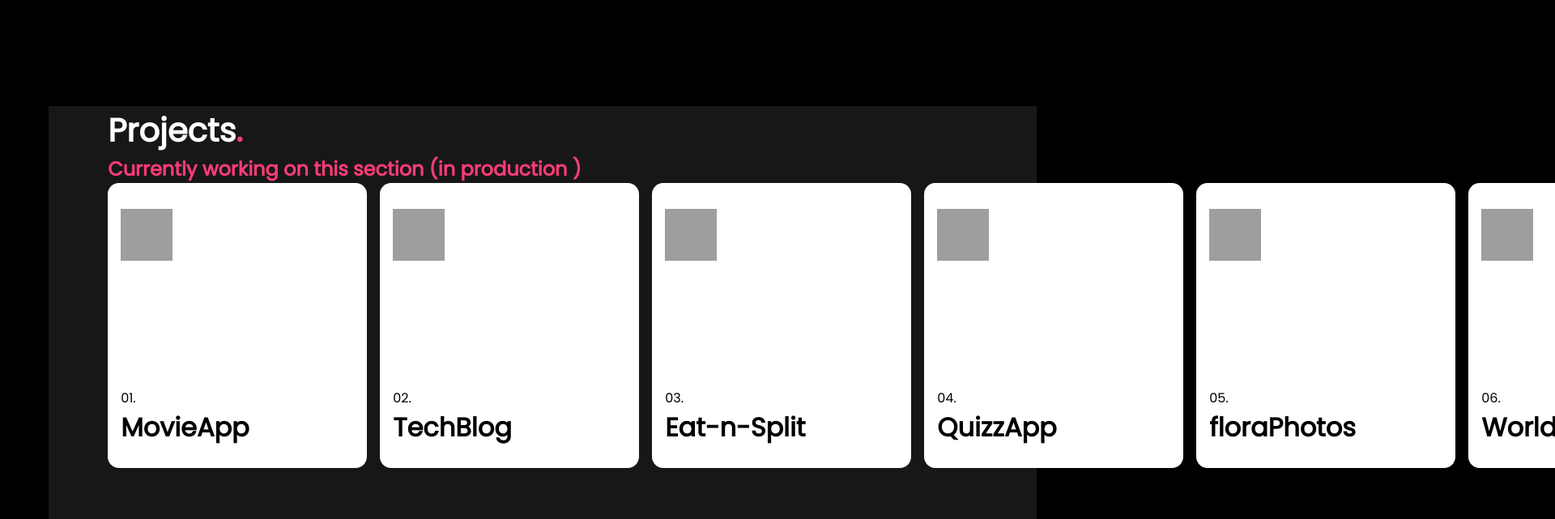
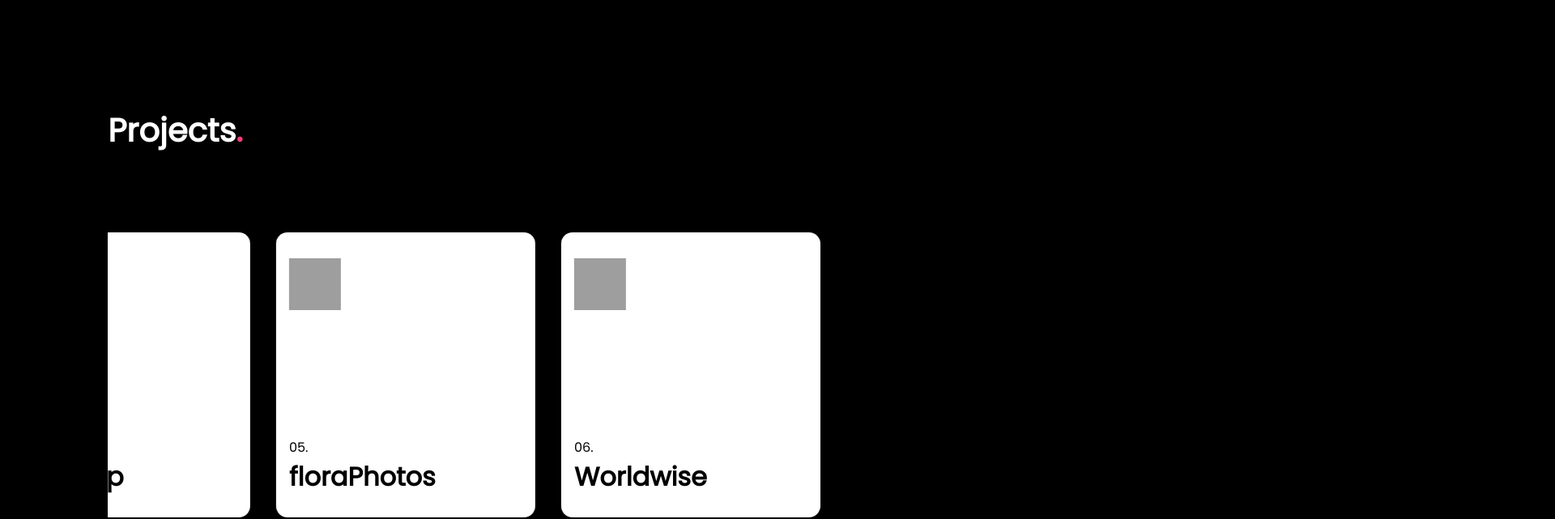
Before and after one commit to AishaMirza1/Portfolio, a React (Create React App) app: page / in a window 1280 px wide. Shown: the part 1228-1869 px from the top of the page at 81% size, 1920 px wide, since content can reach past the window. Built offline with nearby package versions, Linux system fonts and the light colour scheme; grey boxes are pictures that could not be loaded.

Commit message:
feat: projects card carowsel complete

```diff
--- a/src/components/nav/NavTop.module.css
+++ b/src/components/nav/NavTop.module.css
@@ -4,9 +4,8 @@
   display: flex;
   justify-content: space-between;
   align-items: center;
-  padding: 8px 30px;
+  padding: 0.6rem 30px;
   background: transparent;
-
   position: fixed;
   z-index: 999;
 }
--- a/src/components/project/Project.js
+++ b/src/components/project/Project.js
@@ -1,7 +1,13 @@
 import styles from "./Project.module.css";
 import ProjectCard from "../projectCard/ProjectCard";
 import Reveal from "../Reveal";
+import { useRef } from "react";
+import { motion, useScroll, useTransform } from "framer-motion";
 export default function Project() {
+  const ref = useRef(null);
+  const { scrollYProgress } = useScroll({ target: ref });
+  const x = useTransform(scrollYProgress, [0, 1], ["5%", "-75%"]);
+  console.log(scrollYProgress);
   return (
     <section id="projects" className={styles.projects}>
       <div className={styles.content}>
@@ -10,10 +16,12 @@ export default function Project() {
             Projects<span style={{ color: "#ff3c78" }}>.</span>
           </h1>
         </Reveal>
-        <h2 style={{ color: "#ff3c78" }}>
-          Currently working on this section (in production )
-        </h2>
-        <div className={styles.projectsCardContainer}>
+        <div ref={ref} className={styles.horizontalScrollSection}>
+          <div className={styles.projectCardsContainer}>
+            <motion.div
+              style={{ x }}
+              className={styles.ProjectCardInnerContainer}
+            >
               <ProjectCard
                 id={"01."}
                 header="MovieApp"
@@ -44,6 +52,8 @@ export default function Project() {
                 header="Worldwise "
                 info="a navigation web app so that you can know where you have been and where to go next."
               />
+            </motion.div>
+          </div>
         </div>
       </div>
     </section>
--- a/src/components/project/Project.module.css
+++ b/src/components/project/Project.module.css
@@ -1,16 +1,28 @@
 .projects {
-  background-color: rgb(24, 23, 23);
   width: calc(100vw - 60px);
 }
 .content {
-  padding: 0 0 100px 6%;
+  padding: 0 0 0 6%;
 }
 .projects h1 {
   color: #fff;
   font-size: 40px;
+  margin-bottom: 3rem;
 }
-.projectsCardContainer {
+.horizontalScrollSection {
+  height: 300vh !important;
+  position: relative;
+}
+.projectCardsContainer {
+  margin-block: 3rem;
+  position: sticky;
+  top: 86px;
   display: flex;
-  gap: 1rem;
+  gap: 2rem;
   align-items: center;
+  overflow-x: clip;
 }
+.ProjectCardInnerContainer {
+  display: flex;
+  gap: 2rem;
+}
--- a/src/components/projectCard/ProjectCard.module.css
+++ b/src/components/projectCard/ProjectCard.module.css
@@ -13,7 +13,7 @@
   width: 4rem;
 }
 .cardContainer:hover {
-  background-color: #ffb1c9;
+  background-color: #ffd8e4;
 }
 .cardInfoContainer {
   overflow-y: hidden;
@@ -29,3 +29,13 @@
 .cardInfo {
   font: 0.9rem;
 }
+@media (max-width: 418px) {
+  .cardContainer {
+    min-width: 17rem;
+  }
+}
+@media (max-width: 347px) {
+  .cardContainer {
+    min-width: 14rem;
+  }
+}
```
Lines whose indentation alone changed are shown as unchanged.
